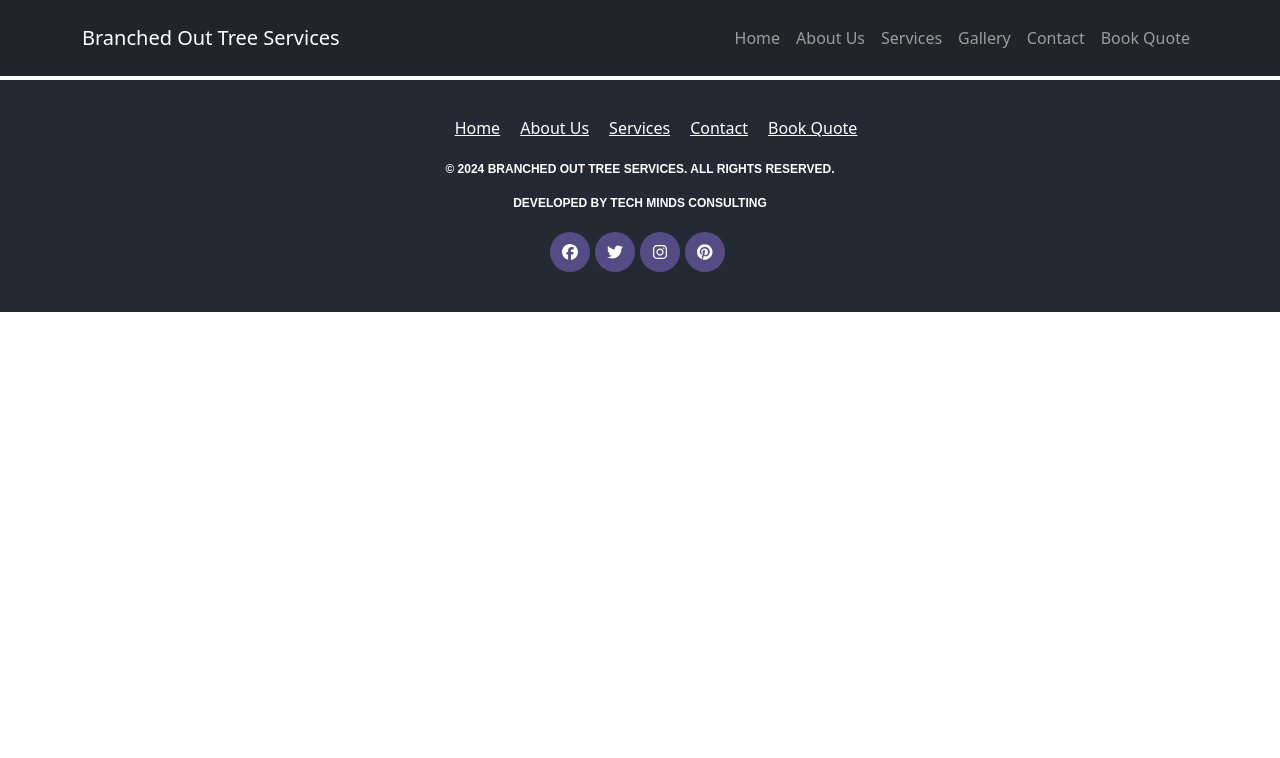
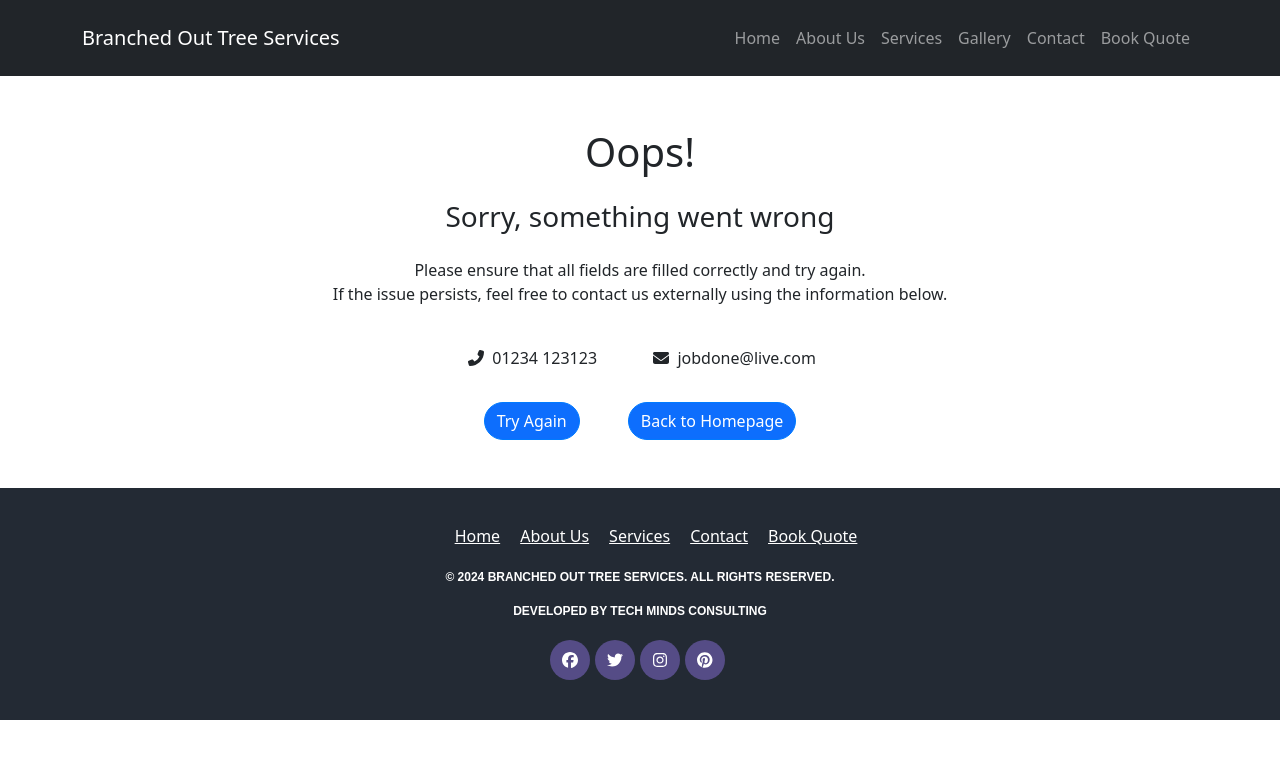
Before and after one commit to joshthomas98/branched-out-tree-services, a React (Create React App) app: page /emailsendingerror in a window 1280 px wide. Shown: the top 758 px of the page. Built offline with nearby package versions, Linux system fonts and the light colour scheme.

Commit message:
27/3/24 - 2

```diff
--- a/package.json
+++ b/package.json
@@ -6,6 +6,7 @@
     "@emailjs/browser": "^4.3.3",
     "@formspree/react": "^2.5.1",
     "@fortawesome/free-brands-svg-icons": "^6.5.1",
+    "@fortawesome/free-solid-svg-icons": "^6.5.1",
     "@fortawesome/react-fontawesome": "^0.2.0",
     "@testing-library/jest-dom": "^5.17.0",
     "@testing-library/react": "^13.4.0",
--- a/src/App.js
+++ b/src/App.js
@@ -12,6 +12,7 @@
 import BookQuote from "./pages/BookQuote";
 import ThankYouForEmail from "./pages/ThankYouForEmail";
 import Gallery from "./pages/Gallery";
+import EmailSendingError from "./pages/EmailSendingError";
 
 const App = () => {
   return (
@@ -32,6 +33,8 @@
           <Route path="/thankyouforemail" element={<ThankYouForEmail />} />
 
           <Route path="/gallery" element={<Gallery />} />
+
+          <Route path="/emailsendingerror" element={<EmailSendingError />} />
         </Routes>
       </Container>
       <Footer />
--- a/src/pages/Contact.js
+++ b/src/pages/Contact.js
@@ -36,10 +36,7 @@
             <abbr title="Phone">P:</abbr> 07593218920
             <br />
             E:{" "}
-            <a
-              href="mailto:joshua.thomas98@hotmail.co.uk"
-              className="text-muted"
-            >
+            <a href="mailto:jobdone@live.com" className="text-muted">
               jobdone@live.com
             </a>
           </div>
--- /dev/null
+++ b/src/pages/EmailSendingError.js
@@ -0,0 +1,42 @@
+import React from "react";
+import { Container, Row, Col, Button } from "react-bootstrap";
+import { Link } from "react-router-dom";
+import { FontAwesomeIcon } from "@fortawesome/react-fontawesome";
+import { faPhoneAlt, faEnvelope } from "@fortawesome/free-solid-svg-icons";
+
+const EmailSendingError = () => {
+  return (
+    <Container className="py-5 text-center">
+      <Row>
+        <Col>
+          <h1 className="mb-4">Oops!</h1>
+          <h3 className="mb-4">Sorry, something went wrong</h3>
+          <p className="mb-4">
+            Please ensure that all fields are filled correctly and try again.
+            <br /> If the issue persists, feel free to contact us externally
+            using the information below.
+          </p>
+
+          <p className="py-3">
+            <FontAwesomeIcon className="mx-1" icon={faPhoneAlt} /> 01234 123123{" "}
+            <span className="mx-4"></span>
+            <FontAwesomeIcon className="mx-1" icon={faEnvelope} />{" "}
+            jobdone@live.com
+          </p>
+
+          <div>
+            <Button as={Link} to="/contact" className="mr-3 rounded-pill">
+              Try Again
+            </Button>
+            <span className="mx-4"></span>
+            <Button as={Link} to="/" className="rounded-pill">
+              Back to Homepage
+            </Button>
+          </div>
+        </Col>
+      </Row>
+    </Container>
+  );
+};
+
+export default EmailSendingError;
```
Also changed, not shown: 1 other file (tests, documents, lock files or other folders).
